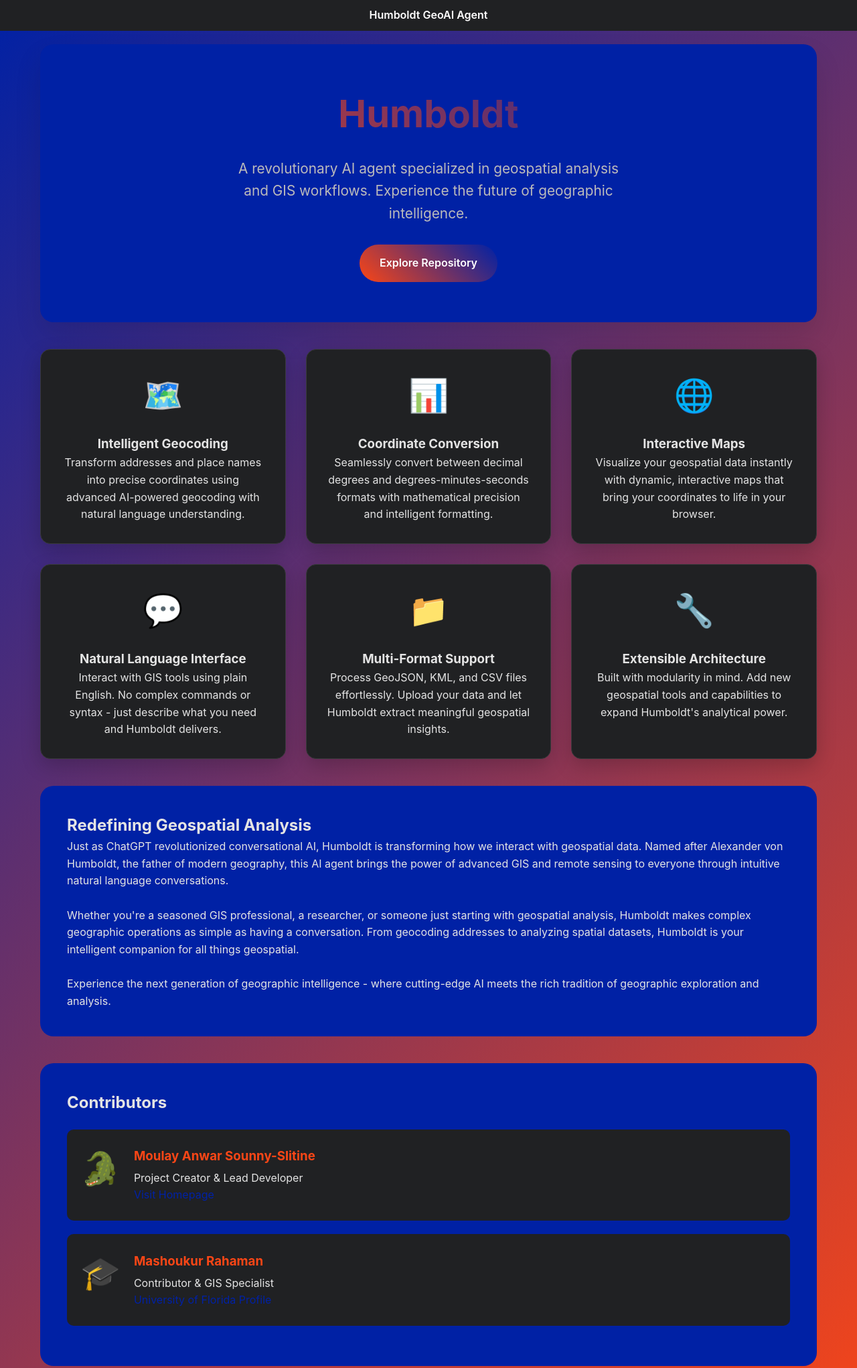
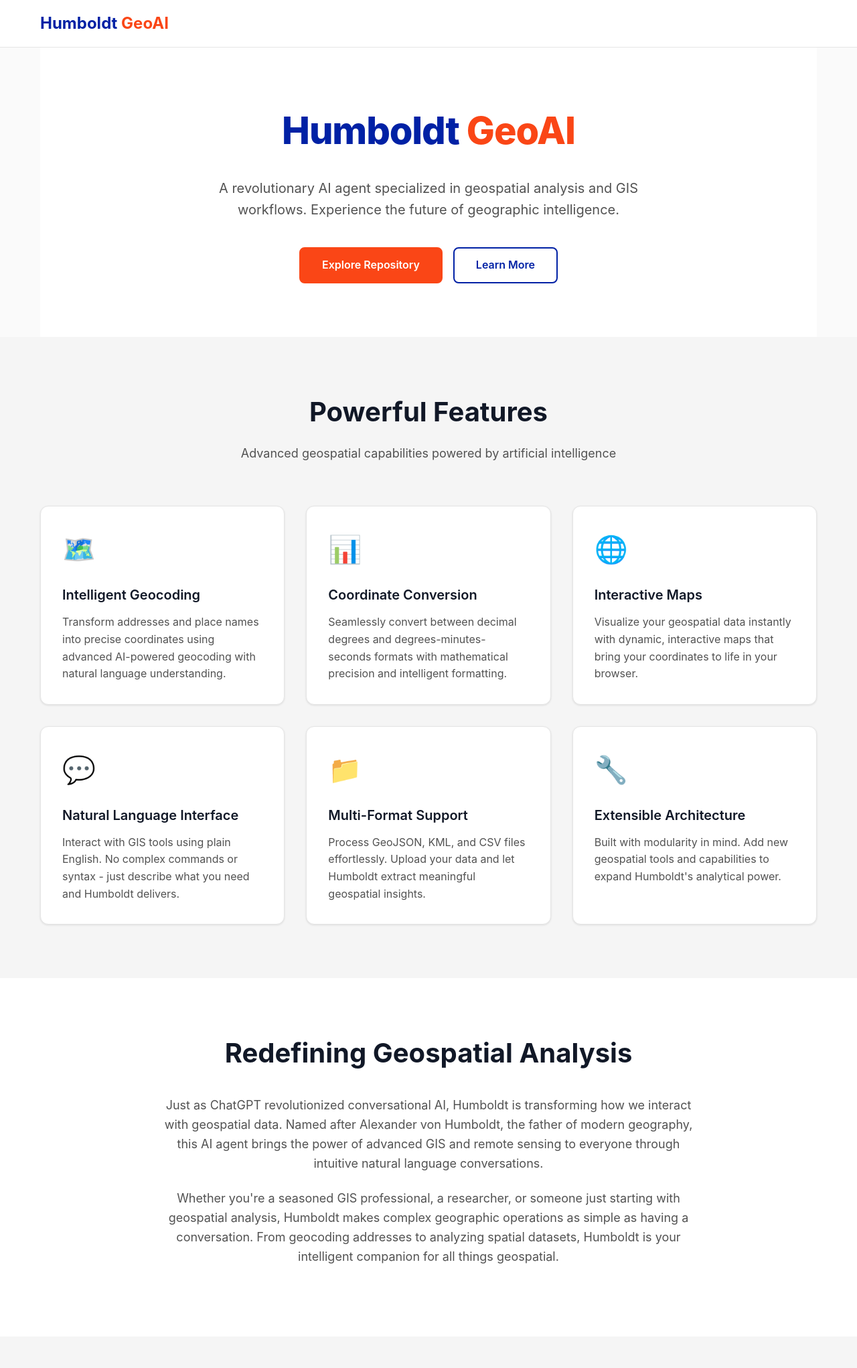
Before and after one commit to sounny/geoaiagents, a plain HTML site: page index.html in a window 1280 px wide. Shown: the top 2042 px of the page at 67% size. Drawn offline with Linux system fonts and the light colour scheme.

```diff
--- a/index.html
+++ b/index.html
@@ -11,148 +11,265 @@
             box-sizing: border-box;
         }
 
-        .navbar {
-            background: #202123;
-            color: #fff;
-            padding: 10px 20px;
-            text-align: center;
-            font-weight: 600;
+        :root {
+            --uf-orange: #FA4616;
+            --uf-blue: #0021A5;
+            --gray-50: #fafafa;
+            --gray-100: #f5f5f5;
+            --gray-200: #e5e5e5;
+            --gray-300: #d4d4d4;
+            --gray-600: #525252;
+            --gray-800: #1f2937;
+            --gray-900: #111827;
         }
 
         body {
-            font-family: -apple-system, BlinkMacSystemFont, 'Segoe UI', Roboto, sans-serif;
+            font-family: -apple-system, BlinkMacSystemFont, 'Segoe UI', Roboto, 'Helvetica Neue', sans-serif;
             line-height: 1.6;
-            color: #e4e4e4;
-            background: linear-gradient(135deg, #0021A5 0%, #FA4616 100%);
+            color: var(--gray-900);
+            background: var(--gray-50);
+        }
+
+        .navbar {
+            background: white;
+            border-bottom: 1px solid var(--gray-200);
+            padding: 16px 0;
+            position: sticky;
+            top: 0;
+            z-index: 100;
+            backdrop-filter: blur(10px);
+        }
+
+        .navbar .container {
+            display: flex;
+            justify-content: space-between;
+            align-items: center;
+        }
+
+        .navbar .logo {
+            font-size: 1.5rem;
+            font-weight: 700;
+        }
+
+        .navbar .logo .humboldt {
+            color: var(--uf-blue);
+        }
+
+        .navbar .logo .geoai {
+            color: var(--uf-orange);
         }
 
         .container {
             max-width: 1200px;
             margin: 0 auto;
-            padding: 20px;
+            padding: 0 20px;
         }
 
         .hero {
             text-align: center;
-            padding: 60px 0;
-            background: #0021A5;
-            border-radius: 20px;
-            margin-bottom: 40px;
-            box-shadow: 0 20px 40px rgba(0, 0, 0, 0.1);
+            padding: 80px 0;
+            background: white;
         }
 
         .hero h1 {
-            font-size: 3.5em;
-            margin-bottom: 20px;
-            background: linear-gradient(45deg, #FA4616, #0021A5);
-            -webkit-background-clip: text;
-            -webkit-text-fill-color: transparent;
-            background-clip: text;
+            font-size: 3.5rem;
+            font-weight: 800;
+            margin-bottom: 24px;
+            color: var(--gray-900);
+            letter-spacing: -0.02em;
+        }
+
+        .hero .accent {
+            color: var(--uf-orange);
+        }
+
+        .hero .humboldt {
+            color: var(--uf-blue);
         }
 
         .hero .subtitle {
-            font-size: 1.3em;
-            color: #bbb;
-            margin-bottom: 30px;
+            font-size: 1.25rem;
+            color: var(--gray-600);
+            margin-bottom: 40px;
+            max-width: 640px;
+            margin-left: auto;
+            margin-right: auto;
+            font-weight: 400;
+        }
+
+        .cta-buttons {
+            display: flex;
+            gap: 16px;
+            justify-content: center;
+            flex-wrap: wrap;
+        }
+
+        .btn {
+            padding: 12px 32px;
+            text-decoration: none;
+            border-radius: 8px;
+            font-weight: 600;
+            font-size: 16px;
+            transition: all 0.2s ease;
+            display: inline-block;
+        }
+
+        .btn-primary {
+            background: var(--uf-orange);
+            color: white;
+            border: 2px solid var(--uf-orange);
+        }
+
+        .btn-secondary {
+            background: transparent;
+            color: var(--uf-blue);
+            border: 2px solid var(--uf-blue);
+        }
+
+        .btn:hover {
+            transform: translateY(-1px);
+            box-shadow: 0 4px 12px rgba(0, 0, 0, 0.15);
+        }
+
+        .btn-primary:hover {
+            background: #e63e14;
+            border-color: #e63e14;
+        }
+
+        .btn-secondary:hover {
+            background: var(--uf-blue);
+            color: white;
+        }
+
+        .features {
+            padding: 80px 0;
+            background: var(--gray-100);
+        }
+
+        .features h2 {
+            text-align: center;
+            font-size: 2.5rem;
+            font-weight: 700;
+            margin-bottom: 16px;
+            color: var(--gray-900);
+        }
+
+        .features .section-subtitle {
+            text-align: center;
+            font-size: 1.125rem;
+            color: var(--gray-600);
+            margin-bottom: 64px;
             max-width: 600px;
             margin-left: auto;
             margin-right: auto;
         }
 
-        .cta-buttons {
-            display: flex;
-            gap: 20px;
-            justify-content: center;
-            flex-wrap: wrap;
-            margin-top: 30px;
-        }
-
-        .btn {
-            padding: 15px 30px;
-            text-decoration: none;
-            border-radius: 50px;
-            font-weight: 600;
-            transition: all 0.3s ease;
-            display: inline-block;
-        }
-
-        .btn-primary {
-            background: linear-gradient(45deg, #FA4616, #0021A5);
-            color: white;
-        }
-
-        .btn-secondary {
-            background: transparent;
-            color: #FA4616;
-            border: 2px solid #FA4616;
-        }
-
-        .btn:hover {
-            transform: translateY(-2px);
-            box-shadow: 0 10px 20px rgba(0, 0, 0, 0.2);
-        }
-
-        .features {
+        .features-grid {
             display: grid;
-            grid-template-columns: repeat(auto-fit, minmax(300px, 1fr));
-            gap: 30px;
-            margin: 40px 0;
+            grid-template-columns: repeat(auto-fit, minmax(320px, 1fr));
+            gap: 32px;
         }
 
         .feature-card {
-            background: #202123;
-            padding: 30px;
-            border-radius: 15px;
-            text-align: center;
-            box-shadow: 0 10px 30px rgba(0, 0, 0, 0.2);
-            border: 1px solid #393a3c;
-            transition: transform 0.3s ease;
+            background: white;
+            padding: 32px;
+            border-radius: 12px;
+            box-shadow: 0 1px 3px rgba(0, 0, 0, 0.1);
+            border: 1px solid var(--gray-200);
+            transition: all 0.2s ease;
         }
 
         .feature-card:hover {
-            transform: translateY(-5px);
+            transform: translateY(-2px);
+            box-shadow: 0 8px 25px rgba(0, 0, 0, 0.1);
         }
 
         .feature-icon {
-            font-size: 3em;
+            font-size: 2.5rem;
             margin-bottom: 20px;
+            display: block;
+        }
+
+        .feature-card h3 {
+            font-size: 1.25rem;
+            font-weight: 600;
+            margin-bottom: 12px;
+            color: var(--gray-900);
+        }
+
+        .feature-card p {
+            color: var(--gray-600);
+            line-height: 1.6;
         }
 
         .about {
-            background: #0021A5;
-            padding: 40px;
-            border-radius: 20px;
-            margin: 40px 0;
+            padding: 80px 0;
+            background: white;
+        }
+
+        .about h2 {
+            font-size: 2.5rem;
+            font-weight: 700;
+            margin-bottom: 32px;
+            color: var(--gray-900);
+            text-align: center;
+        }
+
+        .about p {
+            font-size: 1.125rem;
+            color: var(--gray-600);
+            max-width: 800px;
+            margin: 0 auto 24px;
+            text-align: center;
         }
 
         .contributors {
-            background: #0021A5;
-            padding: 40px;
-            border-radius: 20px;
-            margin: 40px 0;
+            padding: 80px 0;
+            background: var(--gray-100);
+        }
+
+        .contributors h2 {
+            font-size: 2.5rem;
+            font-weight: 700;
+            margin-bottom: 48px;
+            color: var(--gray-900);
+            text-align: center;
         }
 
         .contributor {
             display: flex;
             align-items: center;
-            margin: 20px 0;
-            padding: 20px;
-            background: #202123;
-            border-radius: 10px;
+            margin: 32px 0;
+            padding: 32px;
+            background: white;
+            border-radius: 12px;
+            box-shadow: 0 1px 3px rgba(0, 0, 0, 0.1);
+            border: 1px solid var(--gray-200);
+            max-width: 600px;
+            margin-left: auto;
+            margin-right: auto;
         }
 
         .contributor-info {
-            margin-left: 20px;
+            margin-left: 24px;
         }
 
         .contributor h3 {
-            color: #FA4616;
-            margin-bottom: 5px;
+            color: var(--gray-900);
+            margin-bottom: 8px;
+            font-size: 1.25rem;
+            font-weight: 600;
+        }
+
+        .contributor p {
+            color: var(--gray-600);
+            margin-bottom: 8px;
         }
 
         .contributor a {
-            color: #0021A5;
+            color: var(--uf-orange);
             text-decoration: none;
+            font-weight: 500;
         }
 
         .contributor a:hover {
@@ -161,13 +278,14 @@
 
         footer {
             text-align: center;
-            padding: 40px;
-            color: rgba(255, 255, 255, 0.8);
+            padding: 48px 0;
+            background: var(--gray-900);
+            color: var(--gray-300);
         }
 
         @media (max-width: 768px) {
             .hero h1 {
-                font-size: 2.5em;
+                font-size: 2.5rem;
             }
 
             .cta-buttons {
@@ -182,26 +300,47 @@
 
             .contributor-info {
                 margin-left: 0;
-                margin-top: 15px;
+                margin-top: 16px;
+            }
+
+            .features h2,
+            .about h2,
+            .contributors h2 {
+                font-size: 2rem;
             }
         }
     </style>
 </head>
 <body>
-    <nav class="navbar">Humboldt GeoAI Agent</nav>
+    <nav class="navbar">
+        <div class="container">
+            <div class="logo">
+                <span class="humboldt">Humboldt</span> <span class="geoai">GeoAI</span>
+            </div>
+        </div>
+    </nav>
+
     <div class="container">
         <div class="hero">
-            <h1>Humboldt</h1>
+            <h1><span class="humboldt">Humboldt</span> <span class="accent">GeoAI</span></h1>
             <p class="subtitle">
                 A revolutionary AI agent specialized in geospatial analysis and GIS workflows.
                 Experience the future of geographic intelligence.
             </p>
             <div class="cta-buttons">
                 <a href="https://github.com/sounny/geoaiagents" class="btn btn-primary">Explore Repository</a>
+                <a href="#features" class="btn btn-secondary">Learn More</a>
+            </div>
         </div>
     </div>
 
-        <div class="features">
+    <section id="features" class="features">
+        <div class="container">
+            <h2>Powerful Features</h2>
+            <p class="section-subtitle">
+                Advanced geospatial capabilities powered by artificial intelligence
+            </p>
+            <div class="features-grid">
                 <div class="feature-card">
                     <div class="feature-icon">🗺️</div>
                     <h3>Intelligent Geocoding</h3>
@@ -238,28 +377,27 @@
                     <p>Built with modularity in mind. Add new geospatial tools and capabilities to expand Humboldt's analytical power.</p>
                 </div>
             </div>
+        </div>
+    </section>
 
-        <div class="about">
+    <section class="about">
+        <div class="container">
             <h2>Redefining Geospatial Analysis</h2>
             <p>
                 Just as ChatGPT revolutionized conversational AI, Humboldt is transforming how we interact with geospatial data.
                 Named after Alexander von Humboldt, the father of modern geography, this AI agent brings the power of advanced
                 GIS and remote sensing to everyone through intuitive natural language conversations.
             </p>
-            <br>
             <p>
                 Whether you're a seasoned GIS professional, a researcher, or someone just starting with geospatial analysis,
                 Humboldt makes complex geographic operations as simple as having a conversation. From geocoding addresses
                 to analyzing spatial datasets, Humboldt is your intelligent companion for all things geospatial.
             </p>
-            <br>
-            <p>
-                Experience the next generation of geographic intelligence - where cutting-edge AI meets the rich tradition
-                of geographic exploration and analysis.
-            </p>
         </div>
+    </section>
 
-        <div class="contributors">
+    <section class="contributors">
+        <div class="container">
             <h2>Contributors</h2>
             <div class="contributor">
                 <div class="feature-icon">🐊</div>
@@ -279,7 +417,7 @@
                 </div>
             </div>
         </div>
-    </div>
+    </section>
 
     <footer>
         <p>&copy; 2025 Humboldt GeoAI Agent. Advancing the frontiers of geographic intelligence.</p>
```
Also changed, not shown: 1 other file. Lines whose indentation alone changed are shown as unchanged.
